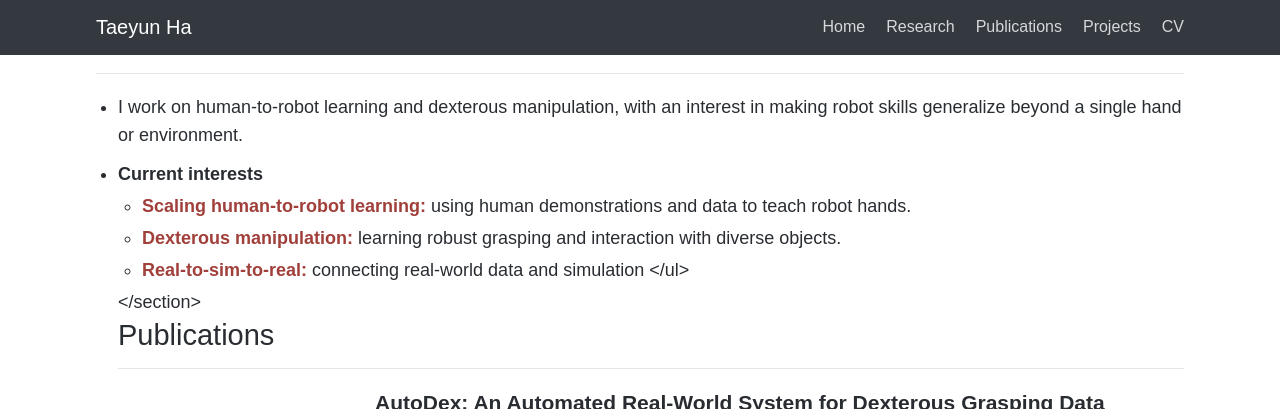
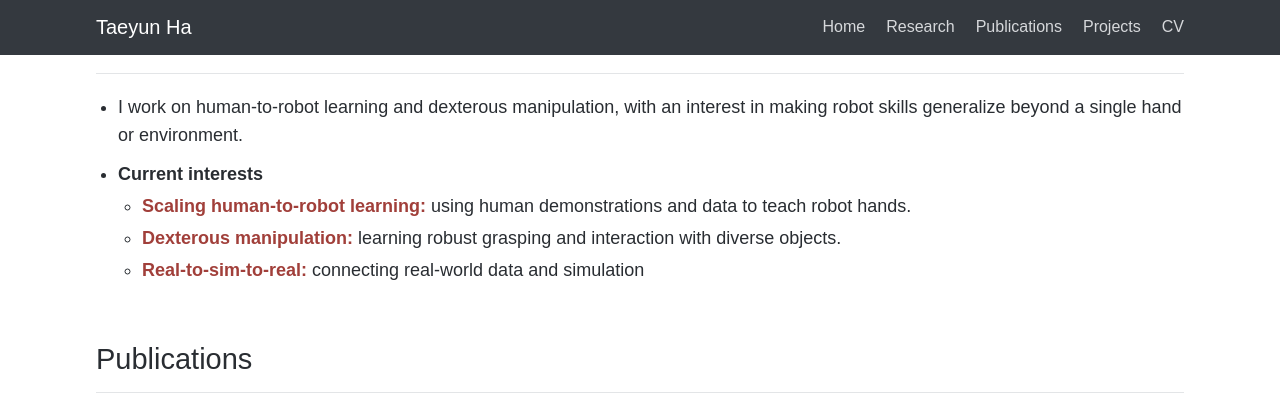
Before and after one commit to hahahataeyun/hahahataeyun.github.io, a Jekyll site: the page built from _pages/about.md, in a window 1280 px wide and 900 px high, scrolled down 366 px, cut to the strip 0-409 px from the top of the window. Built offline with Jekyll 4.4.1, drawn with Linux system fonts in a browser that asks for light colours.

Commit message:
fix minor

```diff
--- a/_pages/about.md
+++ b/_pages/about.md
@@ -31,7 +31,7 @@
       <ul>
         <li><strong>Scaling human-to-robot learning:</strong> using human demonstrations and data to teach robot hands.</li>
         <li><strong>Dexterous manipulation:</strong> learning robust grasping and interaction with diverse objects.</li>
-        <li><strong>Real-to-sim-to-real:</strong> connecting real-world data and simulation
+        <li><strong>Real-to-sim-to-real:</strong> connecting real-world data and simulation</li>
       </ul>
     </li>
   </ul>
```
